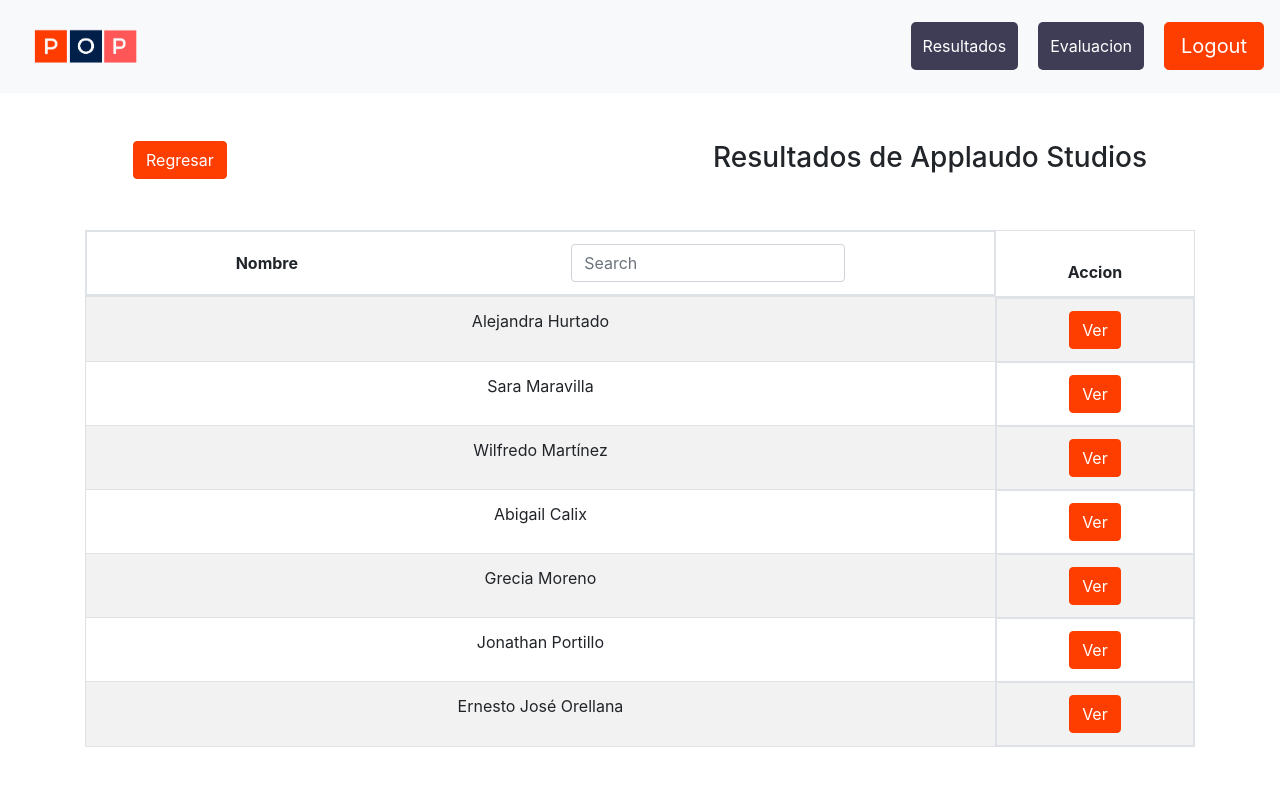
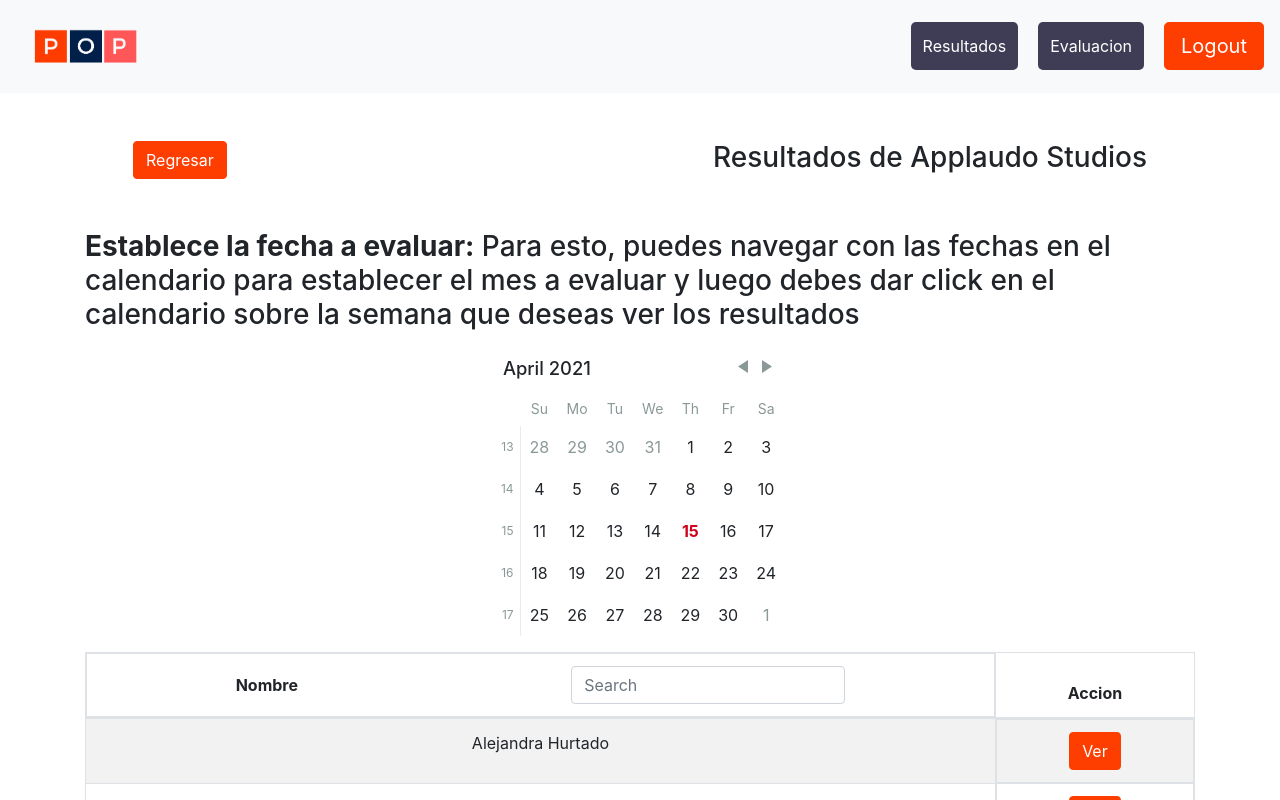
Before and after one commit to ing-arriola/pop_rdj_js, a React (Create React App) app: page /results/1 in a window 1280 px wide. Shown: the top 800 px of the page. Built offline with nearby package versions, Linux system fonts and the light colour scheme; no server answers; sample sign-in values are in the browser's storage.

Commit message:
Add: calendar

```diff
--- a/src/Container/SingleResultContainer.js
+++ b/src/Container/SingleResultContainer.js
@@ -3,6 +3,7 @@ import {Button, Form, Table} from "react-bootstrap";
 import {Link} from "react-router-dom";
 import data from "./users.json"
 import ModalResults from "../Components/ModalResults";
+import Calendar from "../Components/Calendar";
 const company = {
     name: "Applaudo Studios",
     id: 1,
@@ -10,6 +11,7 @@ const company = {
 };
 
 const SingleResultContainer = () => {
+    const [selectedDays,setSelectedDays] = useState([])
 
     const [arrayUsers, setUsers] = useState(company.participants);
     const [modalShow, setModalShow] = useState(false);
@@ -43,6 +45,13 @@ const SingleResultContainer = () => {
                    <h3>Resultados de {company.name}</h3>
                </div>
                 <div>
+                    <h3>
+                        <strong>Establece la fecha a evaluar:</strong> Para esto, puedes navegar con las fechas en el calendario para establecer
+                        el mes a evaluar y luego debes dar  click en el calendario sobre la semana que deseas ver los resultados
+                    </h3>
+                    <div className="d-flex justify-content-center">
+                        <Calendar selectedDays={selectedDays} setSelectedDays={setSelectedDays} />
+                    </div>
                     <Table striped bordered hover className=" mb-5">
                         <thead>
                         <tr>
```
